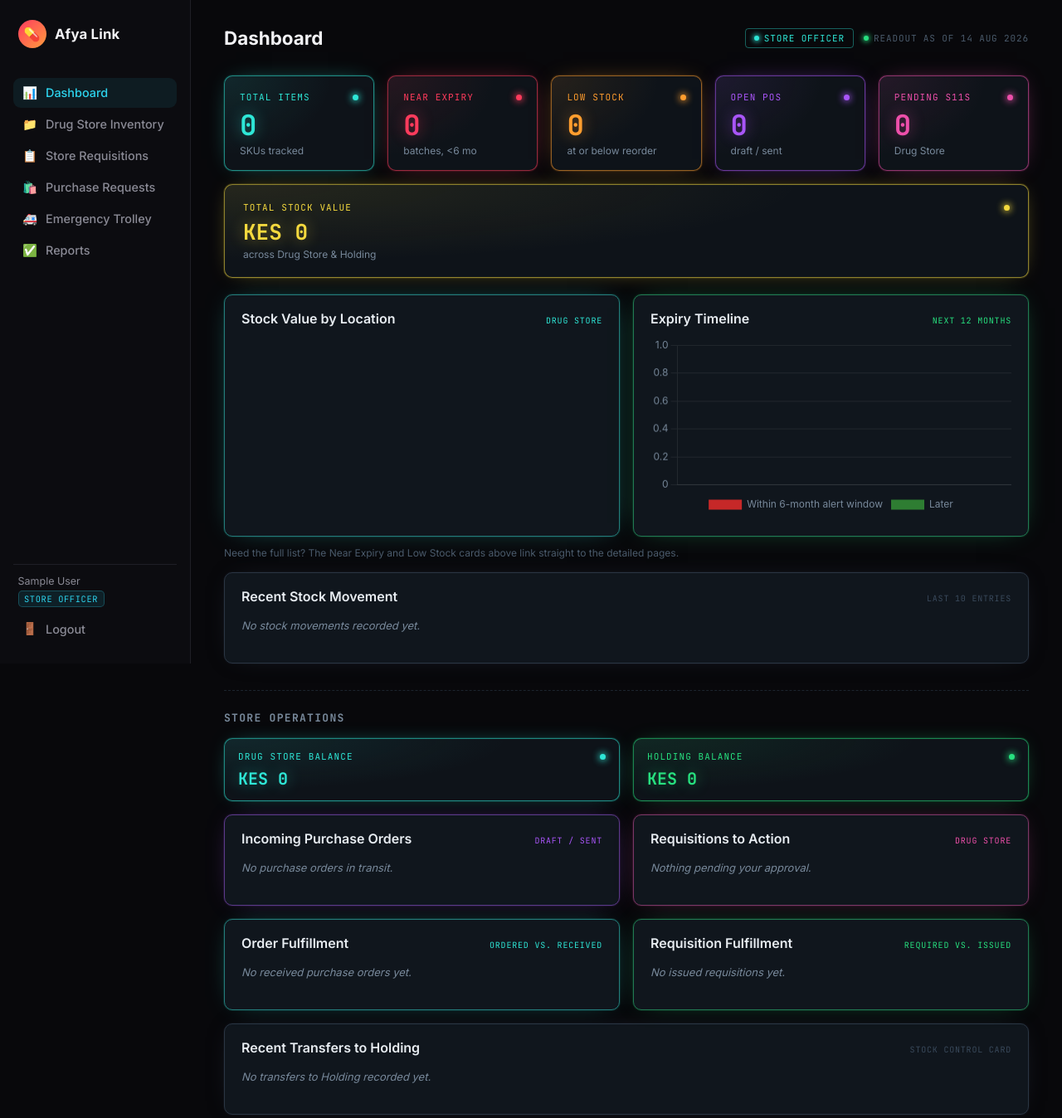
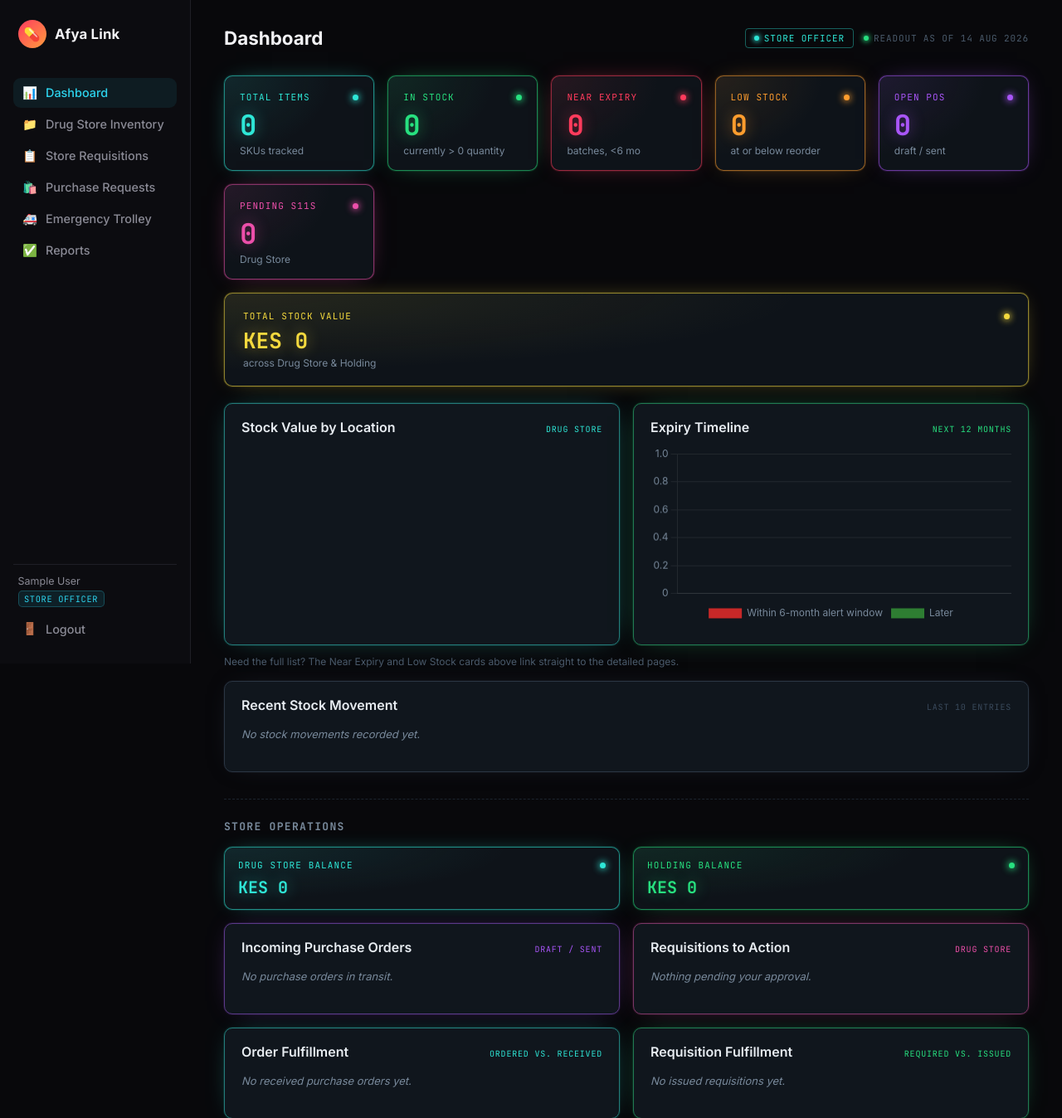
Before and after one commit to Mosescasper/supplylink, a Flask app: page /dashboard in a window 1280 px wide. Shown: the top 1348 px of the page at 83% size. Run offline with Flask 3, Linux system fonts and the light colour scheme; the visitor is signed in with stand-in values (Sample User, id 1); data that the repository does not hold is empty; a map, chart or similar area stays blank.

Commit message:
Add In Stock KPI card to dashboard

```diff
--- a/app.py
+++ b/app.py
@@ -743,6 +743,7 @@ def dashboard():
 
     kpis = {
         "total_items": len(scoped_items),
+        "items_in_stock": len([1 for item in scoped_items if _scoped_quantity(item, scope_locations) > 0]),
         "near_expiry_count": len(near_expiry_batches),
         "low_stock_count": len(low_stock_items),
         "open_purchase_orders": PurchaseOrder.query.filter(
--- a/templates/dashboard.html
+++ b/templates/dashboard.html
@@ -42,6 +42,15 @@
       </div>
       <div class="kpi-value">{{ kpis.total_items }}</div>
       <div class="kpi-sub">SKUs tracked</div>
+    </a>
+
+    <a href="{{ url_for('inventory_list') }}" class="kpi-card kpi-card--green">
+      <div class="kpi-top">
+        <span class="kpi-label">In Stock</span>
+        <span class="kpi-dot"></span>
+      </div>
+      <div class="kpi-value">{{ kpis.items_in_stock }}</div>
+      <div class="kpi-sub">currently &gt; 0 quantity</div>
     </a>
 
     <a href="{{ url_for('expiry_alerts') }}" class="kpi-card kpi-card--red">
```
